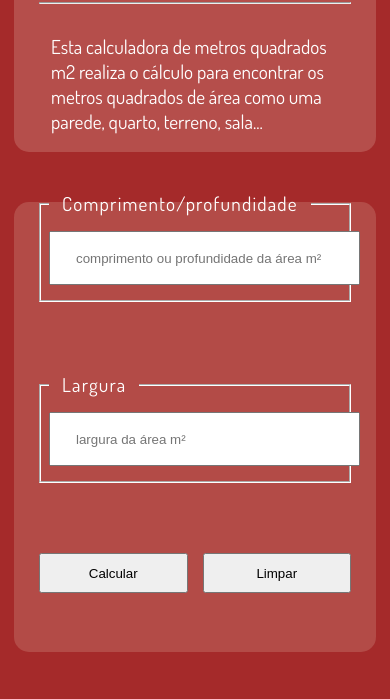
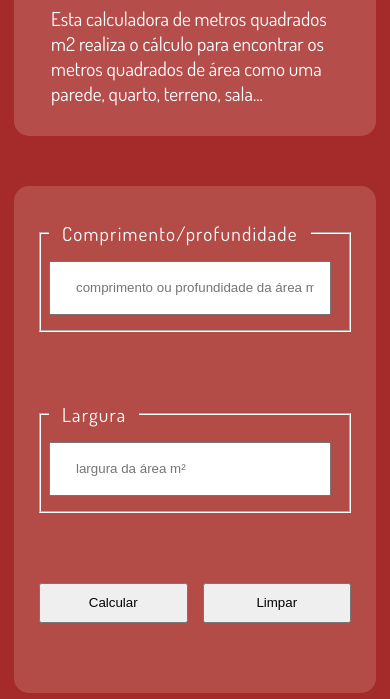
Before and after one commit to Rafaelbribeiro/calculadora_m2Total, a plain HTML site: page index.html in a window 390 px wide. Shown: the part 145-844 px from the top of the page. Drawn offline with Linux system fonts and the light colour scheme.

Commit message:
responsivo
alguns ajustes css responsivo

```diff
--- a/style.css
+++ b/style.css
@@ -119,16 +119,16 @@ main button{
         display: flex;
         background-color: rgba(250, 235, 215, 0.188);
         flex-direction: column;
-        padding: 0 25px;
+        padding: 15px 25px;
         justify-content: center;
         row-gap: 15px;
         width: 80%;
         border-radius: 15px;
-        height: 250px;
+        height: auto;
     }
 
     div input {
-        width: 100%;
+        width: 90%;
         height: 50px;
     }
 
@@ -140,8 +140,9 @@ main button{
         justify-content: center;
         font-family: sans-serif;
         width: 80%;
-        height: 450px;
+        height: auto;
         border-radius: 15px;
-        padding: 0 25px;
+        padding-top: 35px;
     }
+
 }
```
